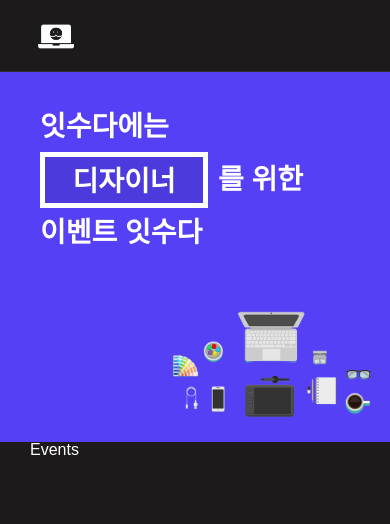
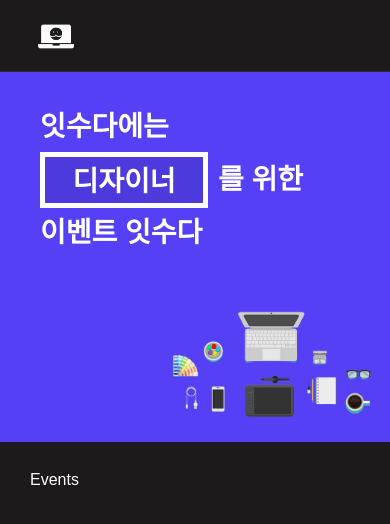
Before and after one commit to it-suda/itsuda-web-next, a Next.js app: page / in a window 390 px wide. Shown: the top 524 px of the page. Built offline with nearby package versions, Linux system fonts and the light colour scheme.

Commit message:
반응형 UI breakpoint 변경

```diff
--- a/components/banner/style.tsx
+++ b/components/banner/style.tsx
@@ -6,13 +6,14 @@ export default {
       const { media } = theme;
       return css`
         margin: 0 auto;
+        padding-bottom: 30px;
         max-width: 1200px;
 
-        ${media.md} {
+        ${media.lg} {
           padding: 40px;
         }
 
-        ${media.lg} {
+        ${media.xl} {
           padding: 50px 40px;
         }
       `;
@@ -42,7 +43,7 @@ export default {
           background-size: 60%;
         }
 
-        ${media.md} {
+        ${media.lg} {
           align-items: center;
           border-radius: 25px;
           padding: 50px 50px 50px 60px;
@@ -52,7 +53,7 @@ export default {
           background-size: auto 60%;
         }
 
-        ${media.lg} {
+        ${media.xl} {
           background-size: auto 80%;
         }
       `;
@@ -70,7 +71,7 @@ export default {
           font-size: 28px;
         }
 
-        ${media.md} {
+        ${media.lg} {
           font-size: 40px;
         }
 
--- a/styles/theme.ts
+++ b/styles/theme.ts
@@ -2,18 +2,18 @@ import { DefaultTheme } from "styled-components";
 
 const mediaSizes = {
   sm: 380,
-  md: 768,
+  md: 600,
   lg: 1024,
-  xl: 1280,
+  xl: 1240,
 };
 
 export const theme: DefaultTheme = {
   media: {
-    xs: `@media only screen and (max-width: ${mediaSizes.sm}px)`, // ~ 380
-    sm: `@media only screen and (min-width: ${mediaSizes.sm}px)`, // 380 ~
-    md: `@media only screen and (min-width: ${mediaSizes.md}px)`, // 768 ~
-    lg: `@media only screen and (min-width: ${mediaSizes.lg}px)`, // 1024 ~
-    xl: `@media only screen and (min-width: ${mediaSizes.xl}px)`, // 1280 ~
+    xs: `@media only screen and (max-width: ${mediaSizes.sm}px)`, // ~ sm
+    sm: `@media only screen and (min-width: ${mediaSizes.sm}px)`, // sm ~
+    md: `@media only screen and (min-width: ${mediaSizes.md}px)`, // md ~
+    lg: `@media only screen and (min-width: ${mediaSizes.lg}px)`, // lg ~
+    xl: `@media only screen and (min-width: ${mediaSizes.xl}px)`, // xl ~
   },
   colors: {
     white: "#ffffff",
@@ -23,6 +23,7 @@ export const theme: DefaultTheme = {
     gray_1: "#323232",
     gray_2: "#2d2d2d",
     gray_3: "#262626",
+    gray_4: "#2f2f2f",
     dark_1: "#1c1a1a",
     dark_2: "#171515",
     red_1: "#ff3e00",
```
